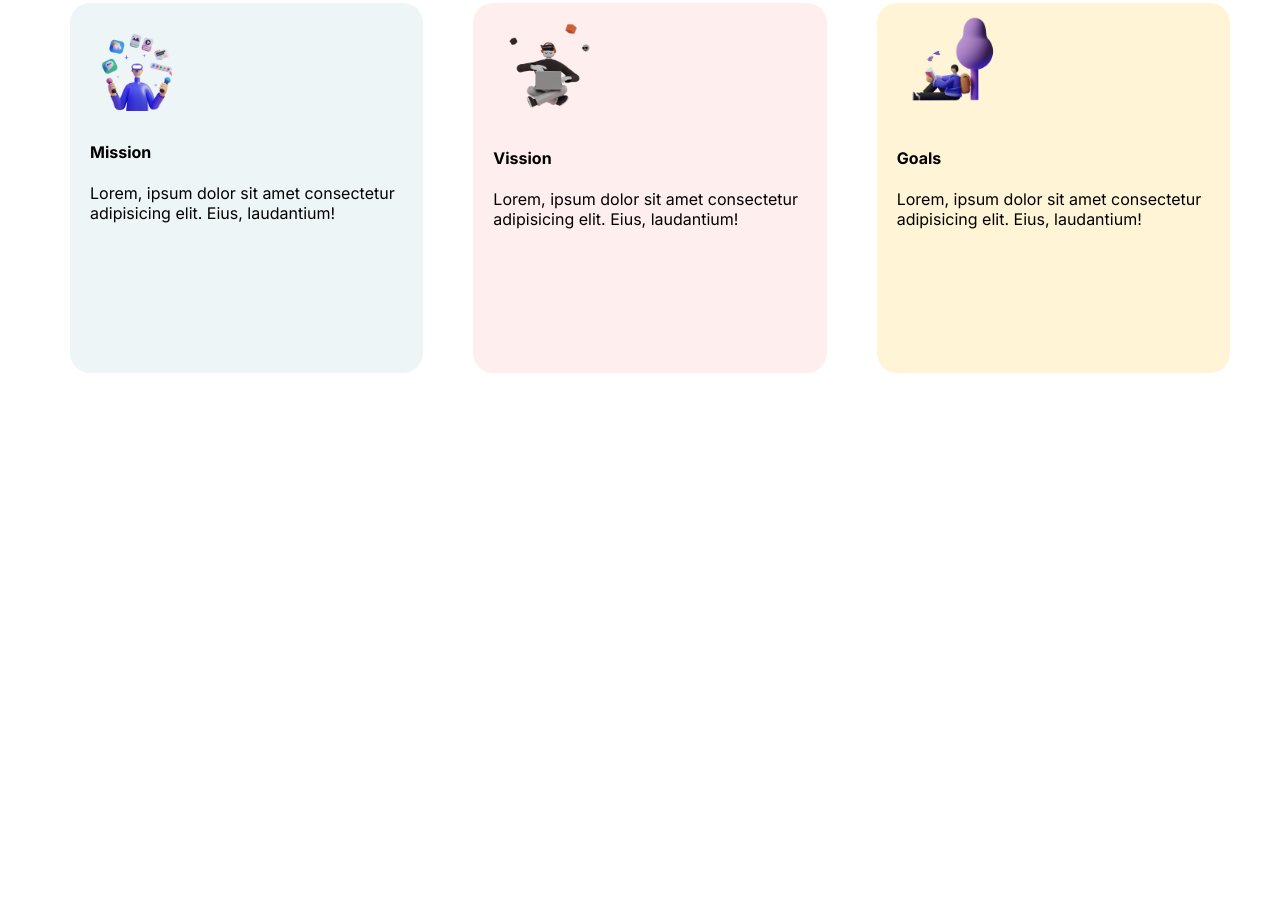
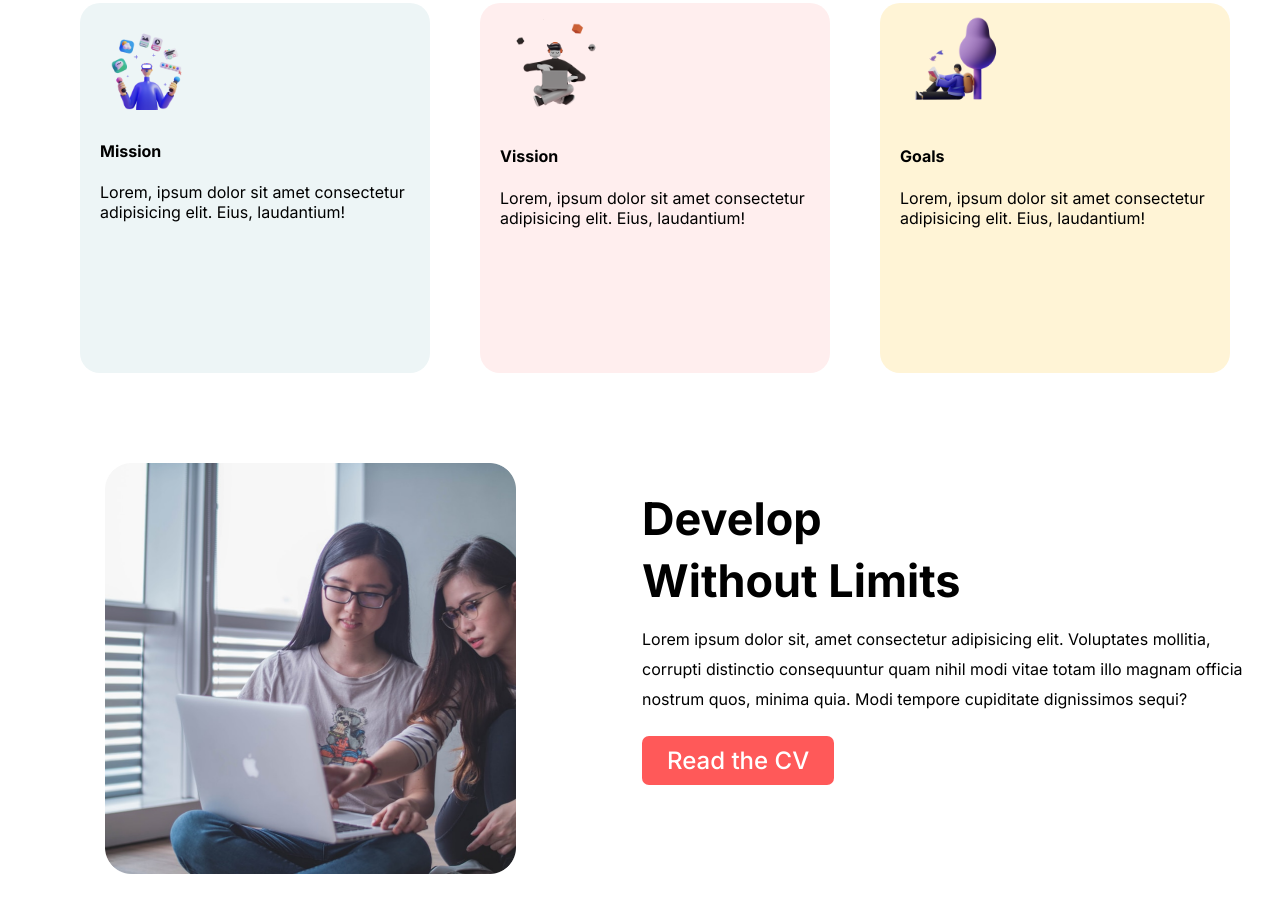
Before and after one commit to ProgramerPritom/Mission-2022-project, a plain HTML site: page index.html in a window 1280 px wide. Shown: the part 877-1790 px from the top of the page. Before the commit the page ends 1258 px from the top, so only its background shows below. Drawn offline with Linux system fonts and the light colour scheme.

Commit message:
developer added style

```diff
--- a/index.html
+++ b/index.html
@@ -44,6 +44,17 @@
     </div>
 </section>
 
+<section class="devlop-area">
+    <div class="devlop-img-area">
+        <img src="images/pictures/coding.png" alt="">
+    </div>
+    <div class="devlop-text-area">
+        <h1>Develop</h1>
+        <h1>Without Limits</h1>
+        <p>Lorem ipsum dolor sit, amet consectetur adipisicing elit. Voluptates mollitia, corrupti distinctio consequuntur quam nihil modi vitae totam illo magnam officia nostrum quos, minima quia. Modi tempore cupiditate dignissimos sequi?</p>
+        <a href="#" class="button-link">Read the CV</a>
+    </div>
+</section>
 
 
 
--- a/style.css
+++ b/style.css
@@ -1,6 +1,6 @@
 body{
     font-family: 'Inter', sans-serif;
-    margin-left: 45px;
+    margin-left: 55px;
     margin-right: 25px;
 }
 .header-area{
@@ -64,6 +64,7 @@ body{
 .mission-body{
     display: flex;
     width: 100%;
+    margin-bottom: 60px;
 }
 .mission-item-1,.mission-item-2,.mission-item-3{
     padding: 10px 20px;
@@ -86,3 +87,26 @@ body{
     background-color: #FFF4D6;
     border-radius: 20px;
 }
+.devlop-area{
+    display: flex;
+    /* width: 100%; */
+    margin-top: 90px;
+    margin-bottom: 50px;
+
+
+}
+.devlop-img-area img{
+    width: 70%;
+    margin-left: 50px;
+
+}
+.devlop-text-area h1{
+    font-size: 45px;
+    font-weight: 700;
+    line-height: 12px;
+    margin-top: 50px;
+}
+.devlop-text-area p{
+    line-height: 30px;
+    margin-bottom: 32px;
+}
```
